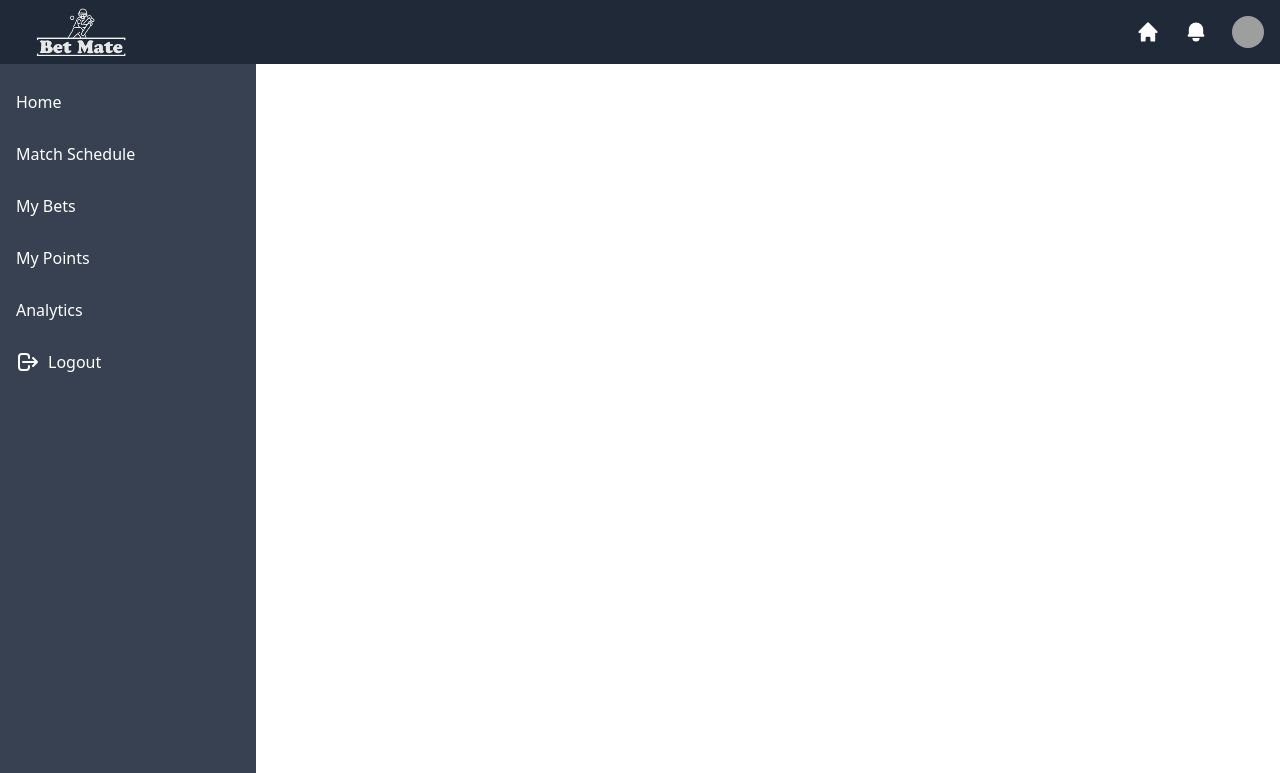
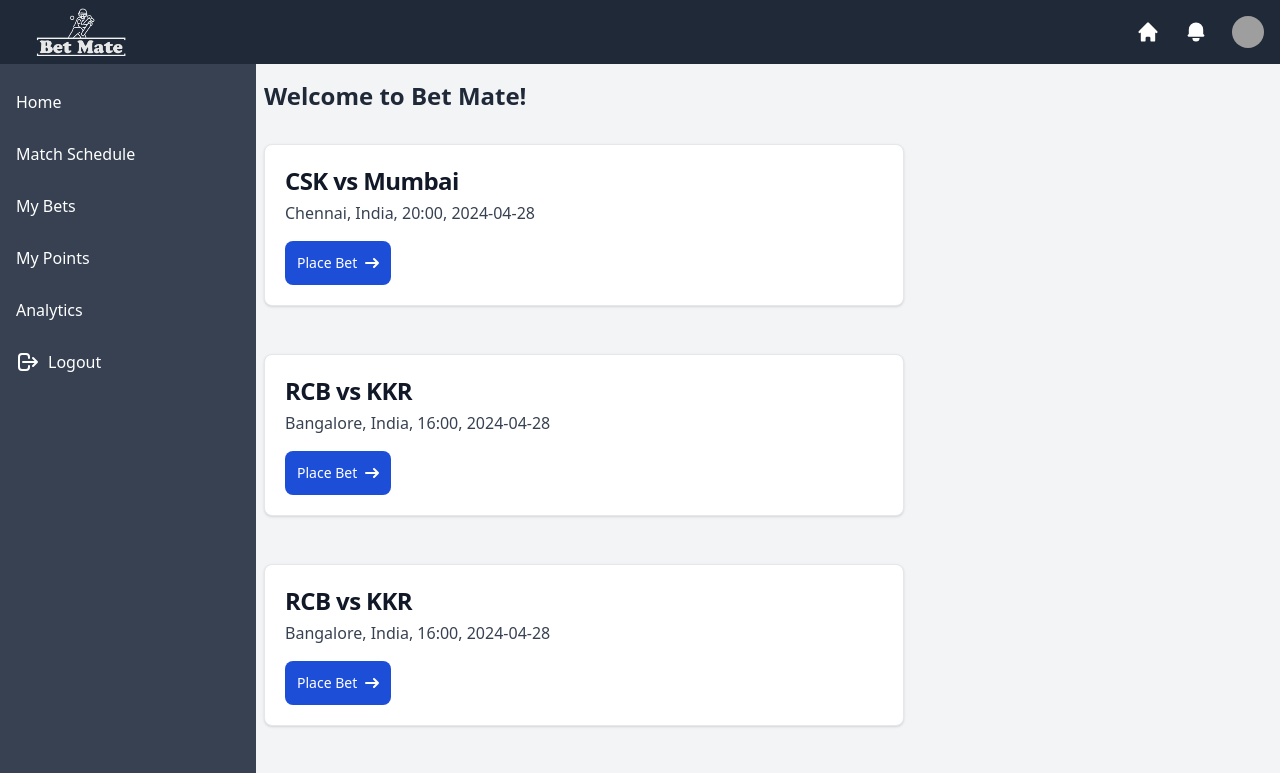
Before and after one commit to Akhil-Patil-Bagili/BetMate.ap, a React (Vite) app in the folder frontend/: page / in a window 1280 px wide. Shown: the top 773 px of the page. Built offline with nearby package versions, Linux system fonts and the light colour scheme; grey boxes are pictures that could not be loaded.

Commit message:
checkpoint-homepageCards done

```diff
--- a/frontend/src/App.jsx
+++ b/frontend/src/App.jsx
@@ -1,7 +1,7 @@
 import React, { useState } from 'react';
 import TopBar from './components/TopBar';
 import SideMenu from './components/SideMenu';
-// import HomePage from './pages/HomePage';
+import HomePage from './pages/HomePage';
 
 function App() {
     const [isMenuOpen, setMenuOpen] = useState(false);
@@ -12,7 +12,7 @@ function App() {
         <div className="App">
             <TopBar toggleMenu={toggleMenu} />
             <SideMenu isOpen={isMenuOpen} toggleMenu={toggleMenu} />
-            {/* <HomePage/> */}
+            <HomePage/>
         </div>
     );
 }
--- a/frontend/src/components/MatchCard.jsx
+++ b/frontend/src/components/MatchCard.jsx
@@ -1,11 +1,16 @@
 function MatchCard({ match }) {
   return (
-    <div className="bg-white p-4 rounded-lg shadow hover:shadow-md transition duration-300">
-      <h2 className="text-lg font-bold text-gray-700">{match.teams}</h2>
-      <p className="text-gray-500">{match.location}, {match.time}, {match.date}</p>
-      <button className="mt-4 bg-blue-500 text-white py-2 px-4 rounded hover:bg-blue-600 transition duration-300 block mx-auto">
-        Bet
-      </button>
+    <div className="w-12/12 bg-white border border-gray-200 rounded-lg shadow dark:bg-gray-800 dark:border-gray-700 overflow-hidden my-4">
+      <div className="p-5">
+        <h2 className="mb-1 text-2xl font-bold tracking-tight text-gray-900 dark:text-white">{match.teams}</h2>
+        <p className="font-normal text-gray-700 dark:text-gray-400 mb-4">{match.location}, {match.time}, {match.date}</p>
+        <button className="inline-flex items-center px-3 py-3 text-sm font-medium text-center text-white bg-blue-700 rounded-lg hover:bg-blue-800 focus:ring-4 focus:outline-none focus:ring-blue-300 dark:bg-blue-600 dark:hover:bg-blue-700 dark:focus:ring-blue-800">
+          Place Bet
+          <svg className="rtl:rotate-180 w-3.5 h-3.5 ml-2" aria-hidden="true" xmlns="http://www.w3.org/2000/svg" fill="none" viewBox="0 0 14 10">
+            <path stroke="currentColor" stroke-linecap="round" stroke-linejoin="round" stroke-width="2" d="M1 5h12m0 0L9 1m4 4L9 9"/>
+          </svg>
+        </button>
+      </div>
     </div>
   );
 }
--- a/frontend/src/pages/HomePage.jsx
+++ b/frontend/src/pages/HomePage.jsx
@@ -1,22 +1,23 @@
-import { useEffect, useState } from 'react';
-import MatchCard from '../components/MatchCard'; // Ensure this path matches the location of your MatchCard component
+import {useState, useEffect} from "react";
+import MatchCard from "../components/MatchCard";
 
 function HomePage() {
   const [matches, setMatches] = useState([]);
 
   useEffect(() => {
-    // Simulated fetch for match data
     setMatches([
       { id: 1, teams: 'CSK vs Mumbai', location: 'Chennai, India', time: '20:00', date: '2024-04-28' },
+      { id: 2, teams: 'RCB vs KKR', location: 'Bangalore, India', time: '16:00', date: '2024-04-28' },
+      { id: 2, teams: 'RCB vs KKR', location: 'Bangalore, India', time: '16:00', date: '2024-04-28' },
       { id: 2, teams: 'RCB vs KKR', location: 'Bangalore, India', time: '16:00', date: '2024-04-28' }
     ]);
   }, []);
 
   return (
-    <div className="bg-light-gray min-h-screen pt-16">
-      <div className="container mx-auto px-4 md:ml-64">
-        <h1 className="text-xl font-semibold text-gray-800 mb-4">Welcome to Bet Mate!</h1>
-        <div className="grid md:grid-cols-2 gap-4">
+    <div className="bg-gray-100 max-w-screen-xl pt-16">
+      <div className="container px-2 md:ml-64 md:max-w-screen-md">
+        <h1 className="text-2xl font-bold text-gray-800 mb-4 mt-4 max-w-screen-sm">Welcome to Bet Mate!</h1>
+        <div className="grid grid-cols-1 gap-4 md:grid-cols-1 md:gap-4 md:max-w-screen-sm ">
           {matches.map(match => (
             <MatchCard key={match.id} match={match} />
           ))}
@@ -25,5 +26,4 @@ function HomePage() {
     </div>
   );
 }
-
 export default HomePage;
```
